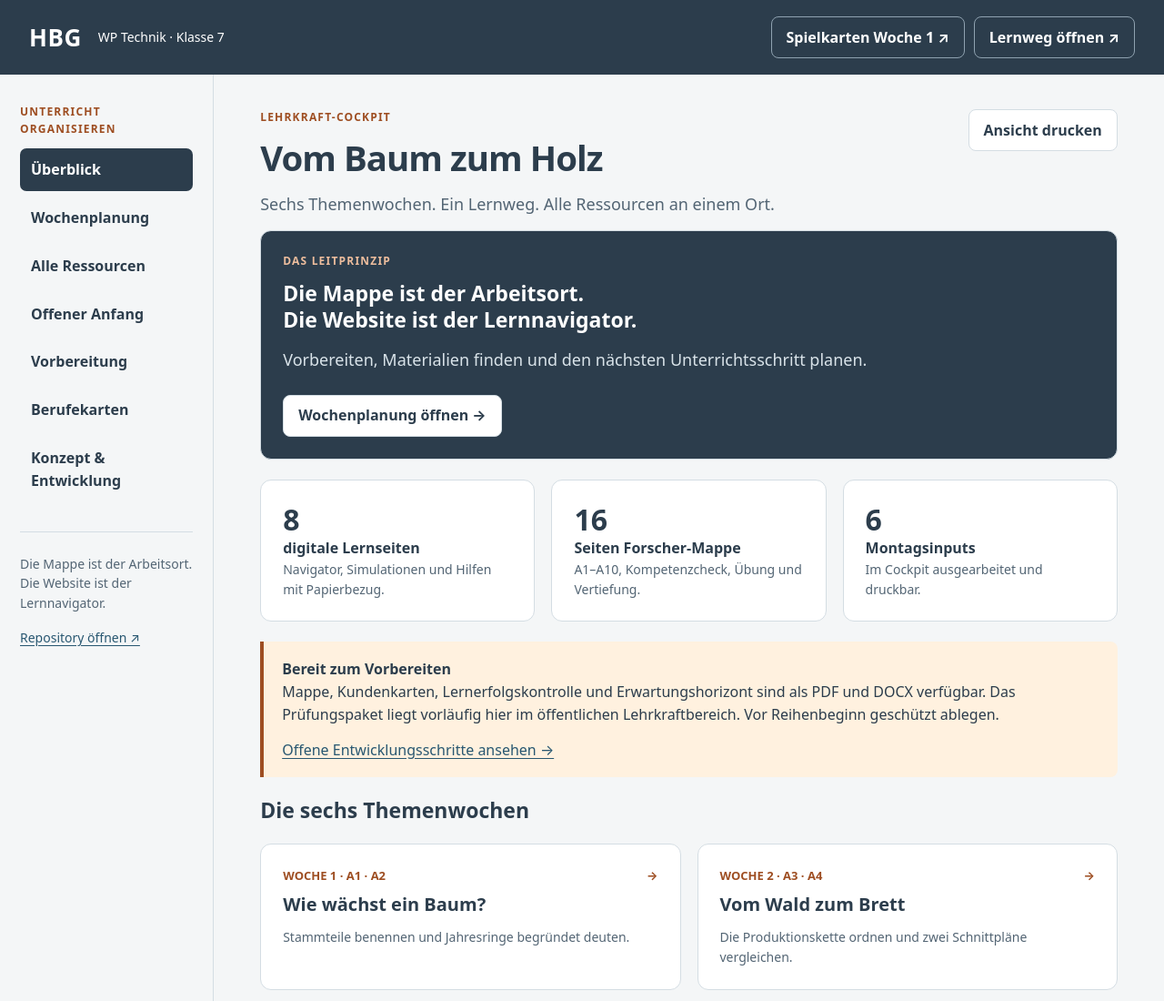
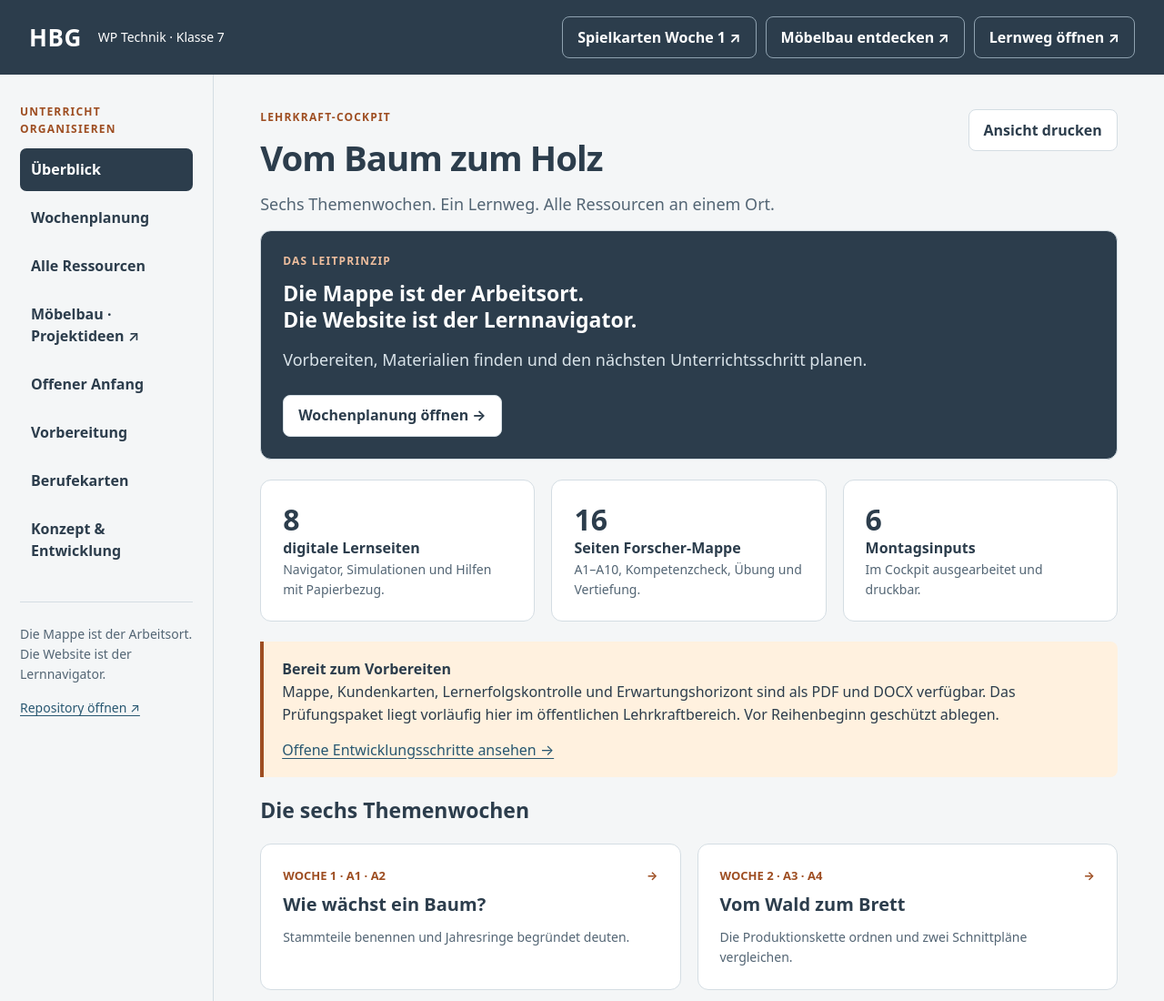
Before and after one commit to technikerleben/wp7ur1-holz, a plain HTML site: page lehrkraft.html in a window 1280 px wide. Shown: the top 1100 px of the page at 91% size. Drawn offline with Linux system fonts and the light colour scheme.

Commit message:
Möbelbau-Projektgalerie im Lehrkraft-Cockpit verlinken

```diff
--- a/lehrkraft.html
+++ b/lehrkraft.html
@@ -3,8 +3,8 @@
 <head><meta charset="utf-8"><meta name="viewport" content="width=device-width,initial-scale=1"><title>Lehrkraft-Cockpit · Vom Baum zum Holz</title><link rel="stylesheet" href="cockpit.css"><script defer src="cockpit-daten.js"></script><script defer src="cockpit.js"></script></head>
 <body>
 <a class="skip" href="#inhalt">Zum Inhalt</a>
-<header class="masthead"><a href="index.html" class="brand">HBG <span>WP Technik · Klasse 7</span></a><div style="display:flex;gap:10px;flex-wrap:wrap"><a class="button light" href="materialien/offener-anfang/woche-1.pdf">Spielkarten Woche 1 ↗</a><a class="button light" href="lernweg.html">Lernweg öffnen ↗</a></div></header>
-<div class="shell"><aside class="sidebar"><p class="eyebrow">UNTERRICHT ORGANISIEREN</p><nav aria-label="Cockpit"><a href="#start">Überblick</a><a href="#woche-1" data-section="woche">Wochenplanung</a><a href="#ressourcen">Alle Ressourcen</a><a href="#offener-anfang">Offener Anfang</a><a href="#vorbereitung">Vorbereitung</a><a href="#berufe">Berufekarten</a><a href="#konzept">Konzept & Entwicklung</a></nav><p class="sidebar-note">Die Mappe ist der Arbeitsort.<br>Die Website ist der Lernnavigator.</p><a class="repo" href="https://github.com/technikerleben/wp7ur1-holz">Repository öffnen ↗</a></aside>
+<header class="masthead"><a href="index.html" class="brand">HBG <span>WP Technik · Klasse 7</span></a><div style="display:flex;gap:10px;flex-wrap:wrap"><a class="button light" href="materialien/offener-anfang/woche-1.pdf">Spielkarten Woche 1 ↗</a><a class="button light" href="moebelbau/">Möbelbau entdecken ↗</a><a class="button light" href="lernweg.html">Lernweg öffnen ↗</a></div></header>
+<div class="shell"><aside class="sidebar"><p class="eyebrow">UNTERRICHT ORGANISIEREN</p><nav aria-label="Cockpit"><a href="#start">Überblick</a><a href="#woche-1" data-section="woche">Wochenplanung</a><a href="#ressourcen">Alle Ressourcen</a><a href="moebelbau/">Möbelbau · Projektideen ↗</a><a href="#offener-anfang">Offener Anfang</a><a href="#vorbereitung">Vorbereitung</a><a href="#berufe">Berufekarten</a><a href="#konzept">Konzept & Entwicklung</a></nav><p class="sidebar-note">Die Mappe ist der Arbeitsort.<br>Die Website ist der Lernnavigator.</p><a class="repo" href="https://github.com/technikerleben/wp7ur1-holz">Repository öffnen ↗</a></aside>
 <main id="inhalt" tabindex="-1"><div id="view"></div><noscript><h1>Lehrkraft-Cockpit</h1><p>Für Wochenplanung und Filter aktiviere JavaScript.</p><p><a href="lernweg.html">Lernweg</a> · <a href="baumscheibe.html">Baumscheibe</a> · <a href="produktionskette.html">Produktionskette</a> · <a href="schnittplan.html">Schnittplan</a> · <a href="pruefstation.html">Prüflabor</a> · <a href="holzfehler.html">Holzfehler</a> · <a href="steckbriefe.html">Steckbriefe</a> · <a href="kompetenzcheck.html">Kompetenzcheck</a> · <a href="materialien/offener-anfang/woche-1.pdf">Spielkarten Woche 1</a></p></noscript>
 <footer>Lehrkraft-Cockpit · Ressourcenstand 11.09.2026 · Keine Erfassung von Schülerleistungen</footer></main></div>
 </body></html>
```
